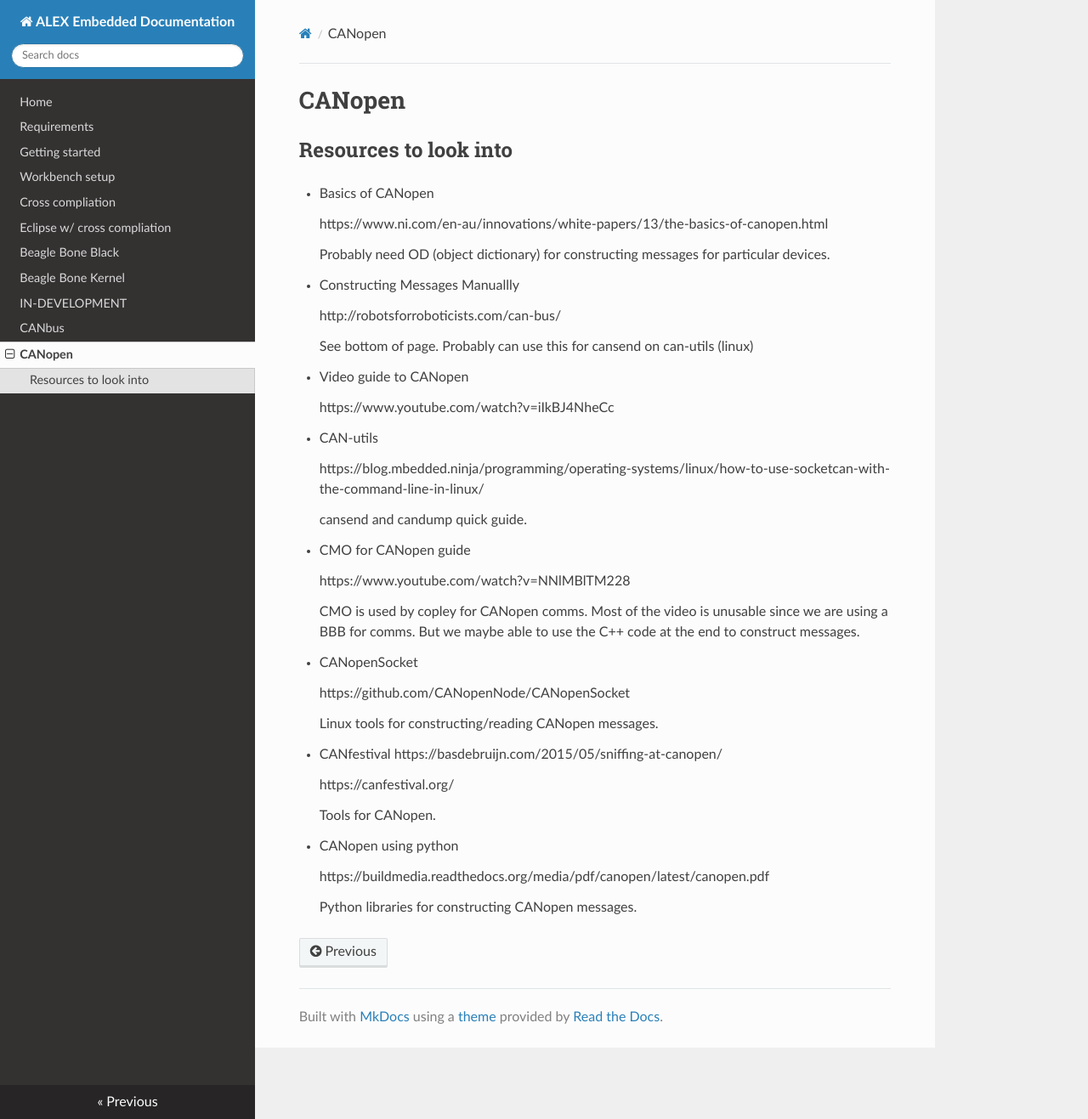
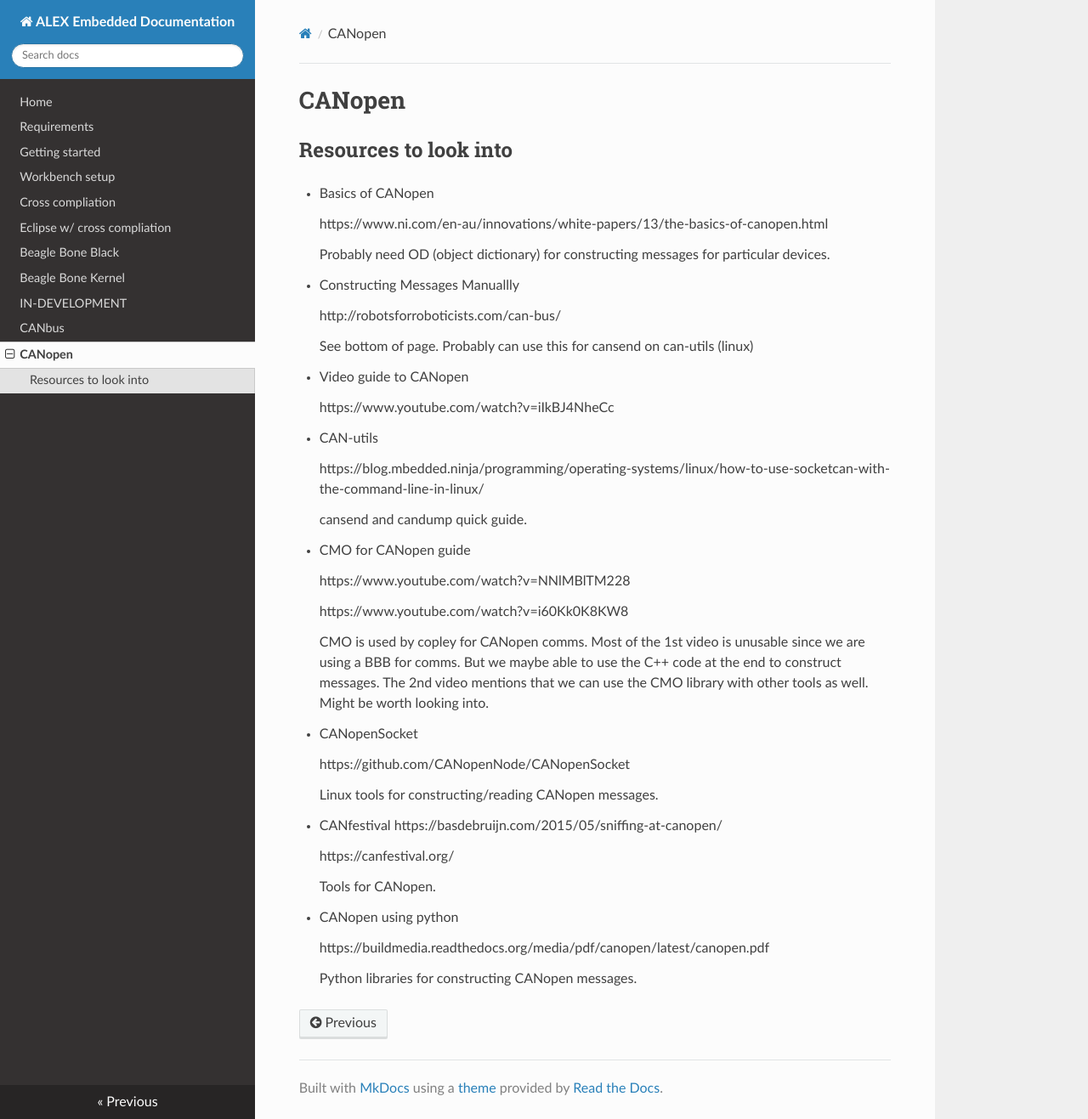
Before and after one commit to capstonealex/Embedded, an MkDocs documentation site: the page built from docs/canopen.md, in a window 1280 px wide and 1317 px high. Shown: the whole window at 85% size. Built offline with MkDocs 1.6.1, drawn with Linux system fonts in a browser that asks for light colours; nearby versions of some CDN libraries.

Commit message:
CANopen docs - added link
added another link to canopen CMO

```diff
--- a/docs/canopen.md
+++ b/docs/canopen.md
@@ -27,7 +27,10 @@
 
     https://www.youtube.com/watch?v=NNlMBlTM228
 
-    CMO is used by copley for CANopen comms. Most of the video is unusable since we are using a BBB for comms. But we maybe able to use the C++ code at the end to construct messages.
+    https://www.youtube.com/watch?v=i60Kk0K8KW8
+
+    CMO is used by copley for CANopen comms. Most of the 1st video is unusable since we are using a BBB for comms. But we maybe able to use the C++ code at the end to construct messages.
+    The 2nd video mentions that we can use the CMO library with other tools as well. Might be worth looking into.
 
  - CANopenSocket
 
```
